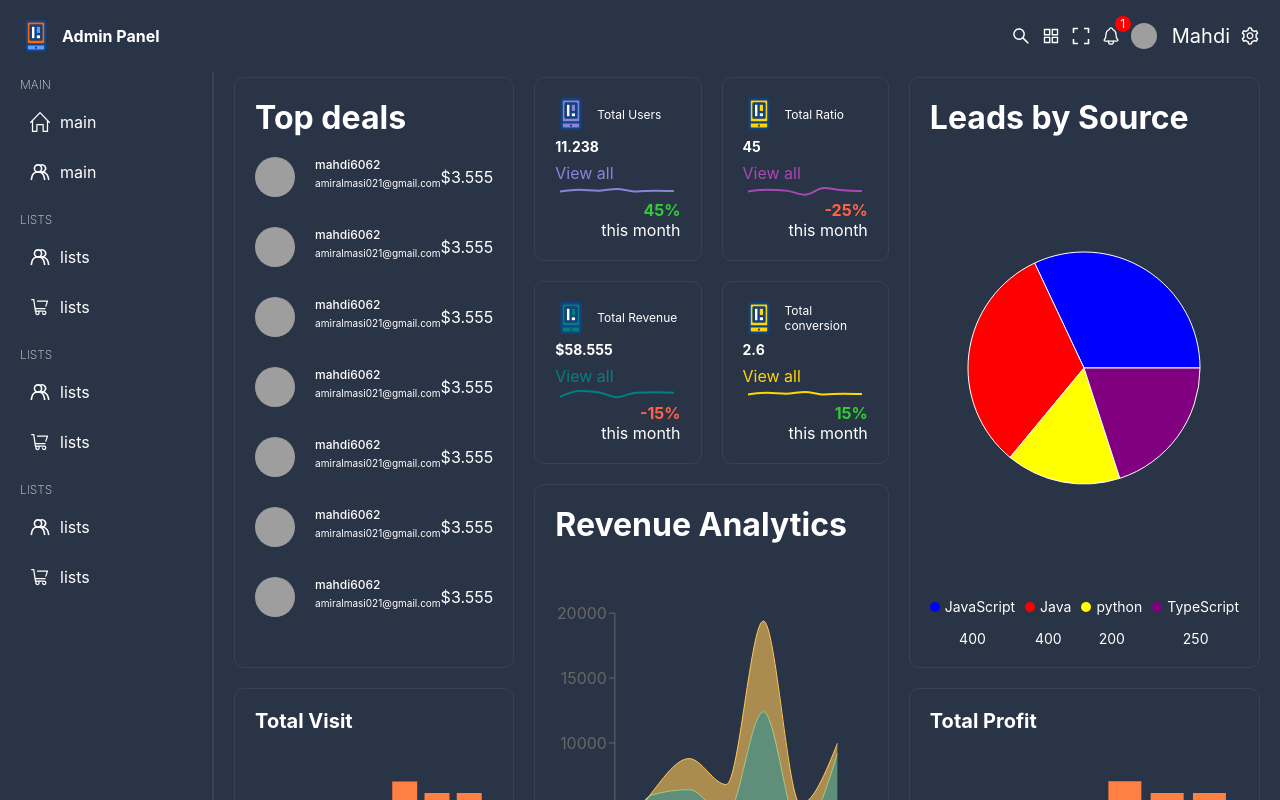
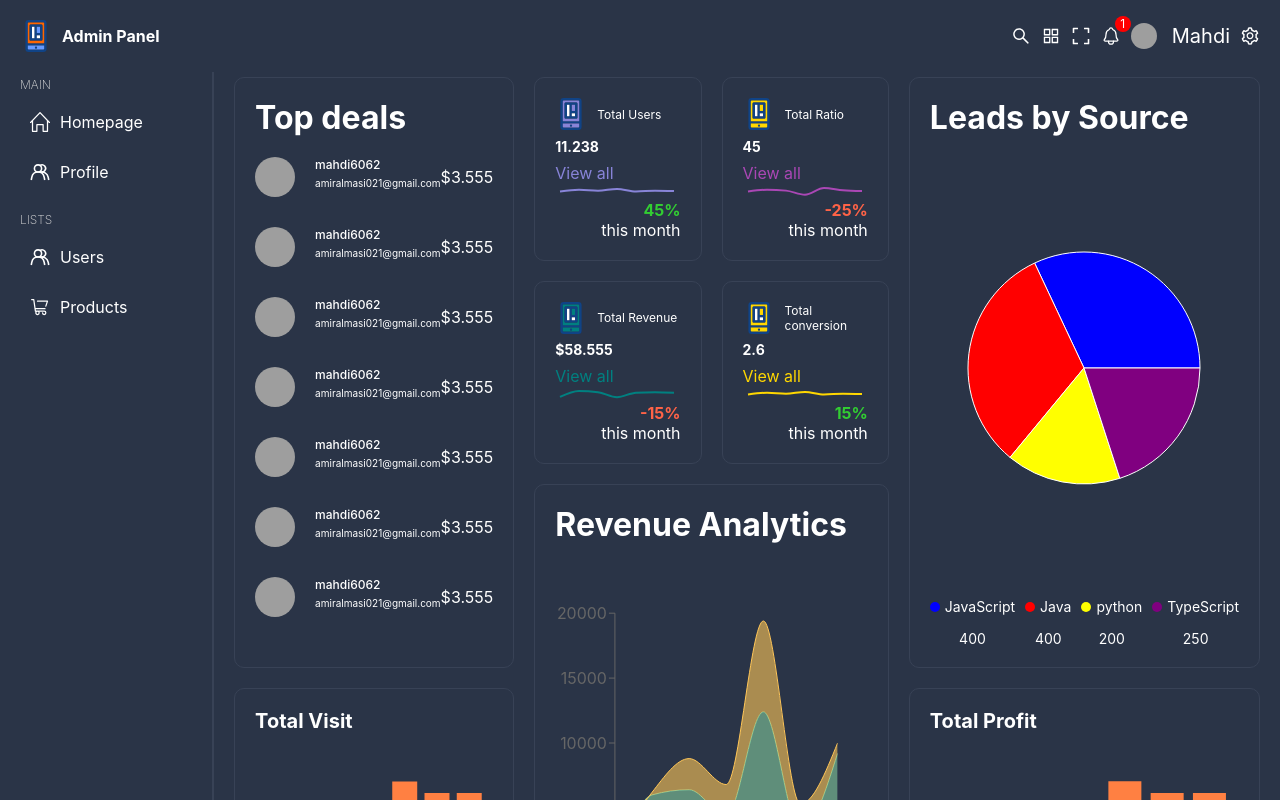
Before and after one commit to itsmahdi62/admin-panel, a React (Create React App) app: page / in a window 1280 px wide. Shown: the top 800 px of the page. Built offline with nearby package versions, Linux system fonts and the light colour scheme; grey boxes are pictures that could not be loaded.

Commit message:
Debug menu bug

```diff
--- a/src/Data.ts
+++ b/src/Data.ts
@@ -22,43 +22,7 @@ export const menu = [
         title : "lists",
         listItems:[
             {
-                id : 2 ,
-                title : "Users",
-                url : "/users",
-                icon : "user.svg"
-            },
-            {
-                id : 2 ,
-                title : "Products",
-                url : "/products",
-                icon : "product.svg"
-            },
-        ],
-    },
-    {
-        id: 3 ,
-        title : "lists",
-        listItems:[
-            {
-                id : 2 ,
-                title : "Users",
-                url : "/users",
-                icon : "user.svg"
-            },
-            {
-                id : 2 ,
-                title : "Products",
-                url : "/products",
-                icon : "product.svg"
-            },
-        ],
-    },
-    {
-        id: 4 ,
-        title : "lists",
-        listItems:[
-            {
-                id : 2 ,
+                id : 1 ,
                 title : "Users",
                 url : "/users",
                 icon : "user.svg"
--- a/src/components/Menu/Menu.tsx
+++ b/src/components/Menu/Menu.tsx
@@ -8,10 +8,10 @@ const Menu = () => {
             <div className="item" key = {item.id}>
                 <span className="title">{item.title}</span>
                 {item.listItems.map((listItem) =>
-                    <Link to="/" className="listItem" key={listItem.id}>
-                    <img src={listItem.icon} alt="" />
-                    <span className="listItemTitle">{item.title}</span>
-                </Link>
+                    <Link to={listItem.url} className="listItem" key={listItem.id}>
+                        <img src={listItem.icon} alt="" />
+                        <span className="listItemTitle">{listItem.title}</span>
+                    </Link>
                 )}
             </div>
         ))}
```
